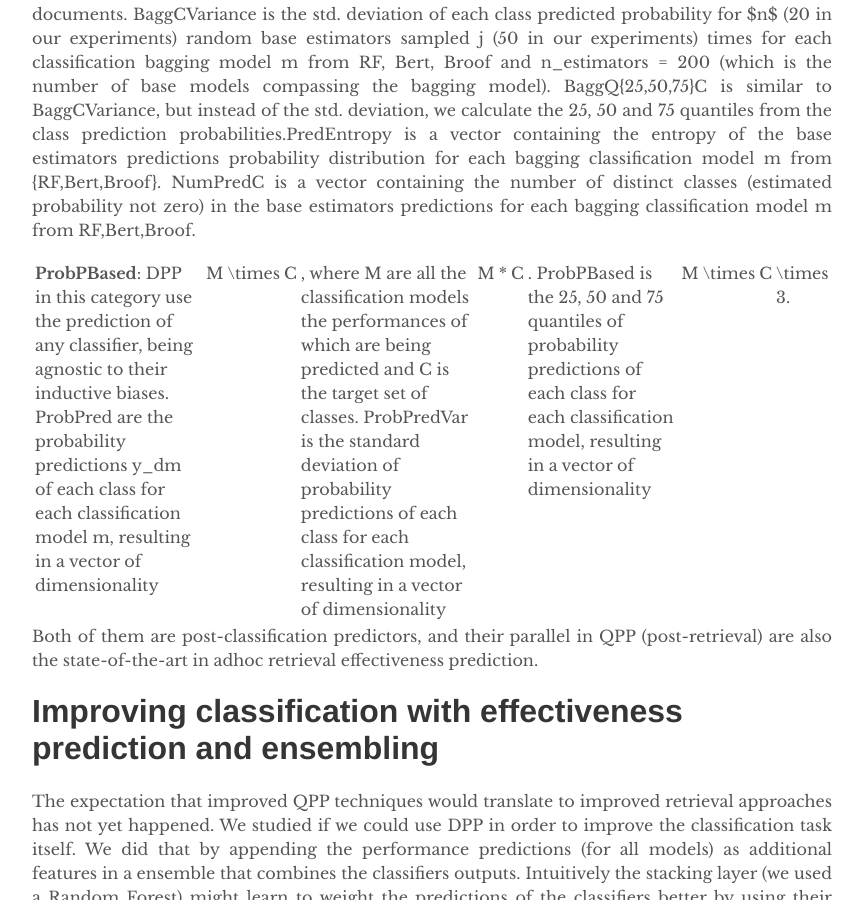
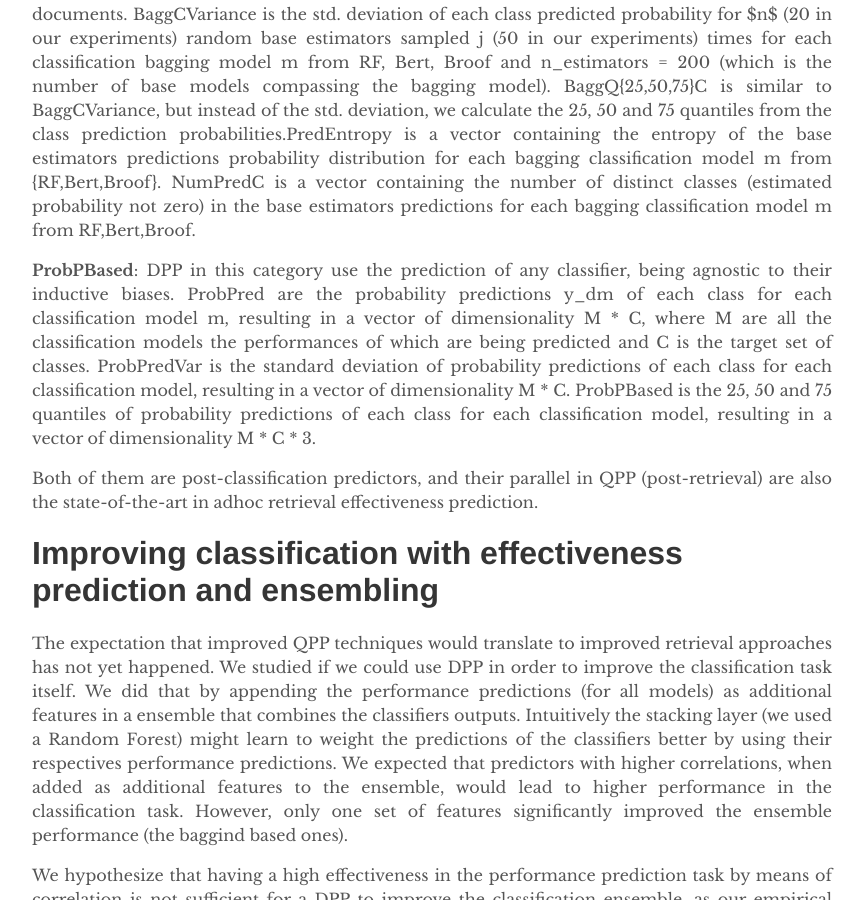
Before and after one commit to Guzpenha/guzblog_old, a Jekyll site: the page built from _posts/2018-12-21-DPP.markdown, in a window 1280 px wide and 900 px high, scrolled down 1430 px. Shown: the whole window, without its empty margins (208-1073 px from the left). Built offline with Jekyll 4.4.1, drawn with Linux system fonts in a browser that asks for light colours.

Commit message:
Update 2018-12-21-DPP.markdown

```diff
--- a/_posts/2018-12-21-DPP.markdown
+++ b/_posts/2018-12-21-DPP.markdown
@@ -27,7 +27,7 @@ In our paper, we study the task of predicting the performance of text classifier
 
 **BaggBased**: Predictors from this category are related to QPP that estimate the variance of the retrieved lists. Here we bootstrap the estimators from the bagging-based models and use the variance of their predictions for document classes instead of the scores of top-retrieved documents. BaggCVariance is the std. deviation of each class predicted probability for $n$ (20 in our experiments) random base estimators sampled j (50 in our experiments) times for each classification bagging model m from RF, Bert, Broof and n_estimators = 200 (which is the number of base models compassing the bagging model). BaggQ{25,50,75}C is similar to BaggCVariance, but instead of the std. deviation, we calculate the 25, 50 and 75 quantiles from the class prediction probabilities.PredEntropy is a vector containing the entropy of the base estimators predictions probability distribution for each bagging classification model m from {RF,Bert,Broof}. NumPredC is a vector containing the number of distinct classes (estimated probability not zero) in the base estimators predictions for each bagging classification model m from RF,Bert,Broof.
 
-**ProbPBased**: DPP in this category use the prediction of any classifier, being agnostic to their inductive biases. ProbPred are the probability predictions y_dm of each class for each classification model m, resulting in a vector of dimensionality |M| \times |C|, where M are all the classification models the performances of which are being predicted and C is the target set of classes. ProbPredVar is the standard deviation of probability predictions of each class for each classification model, resulting in a vector of dimensionality |M| * |C|. ProbPBased is the 25, 50 and 75 quantiles of probability predictions of each class for each classification model, resulting in a vector of dimensionality |M| \times |C| \times 3.
+**ProbPBased**: DPP in this category use the prediction of any classifier, being agnostic to their inductive biases. ProbPred are the probability predictions y_dm of each class for each classification model m, resulting in a vector of dimensionality M * C, where M are all the classification models the performances of which are being predicted and C is the target set of classes. ProbPredVar is the standard deviation of probability predictions of each class for each classification model, resulting in a vector of dimensionality M * C. ProbPBased is the 25, 50 and 75 quantiles of probability predictions of each class for each classification model, resulting in a vector of dimensionality M * C * 3.
 
 Both of them are post-classification predictors, and their parallel in QPP (post-retrieval) are also the state-of-the-art in adhoc retrieval effectiveness prediction.
 
```
